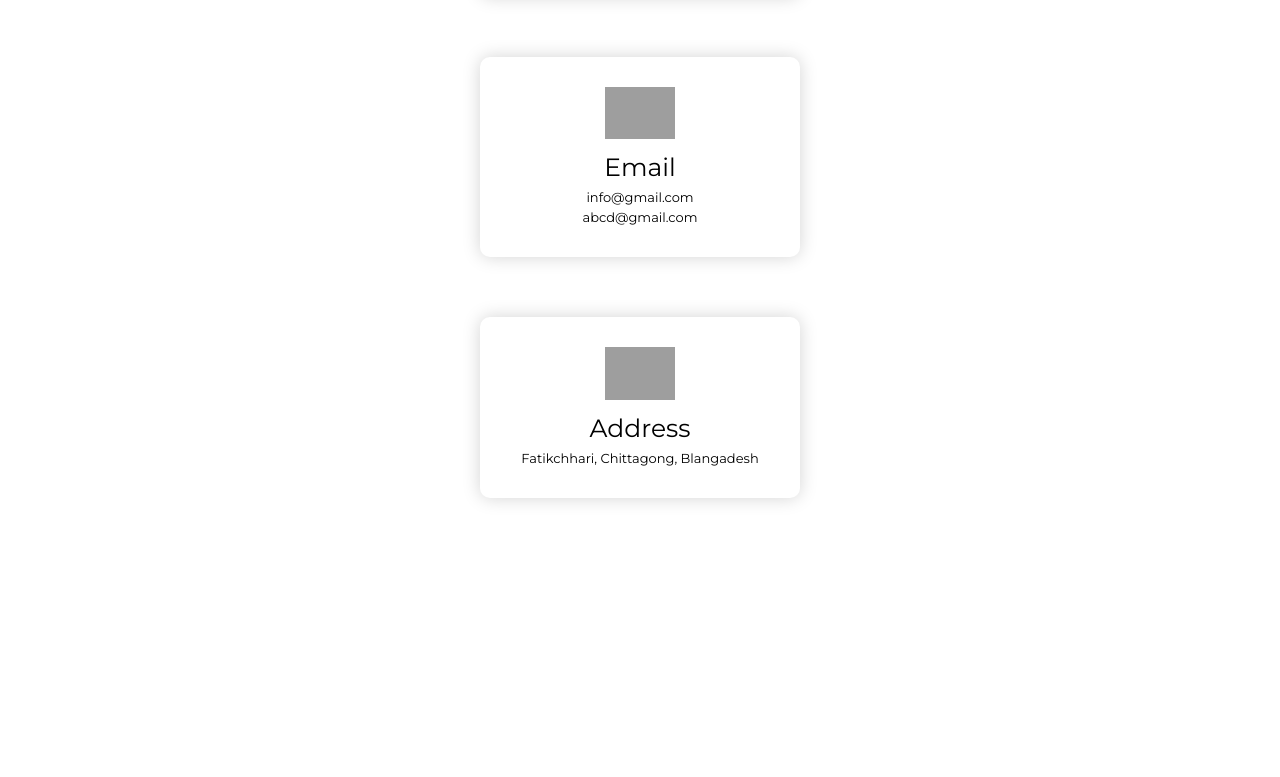
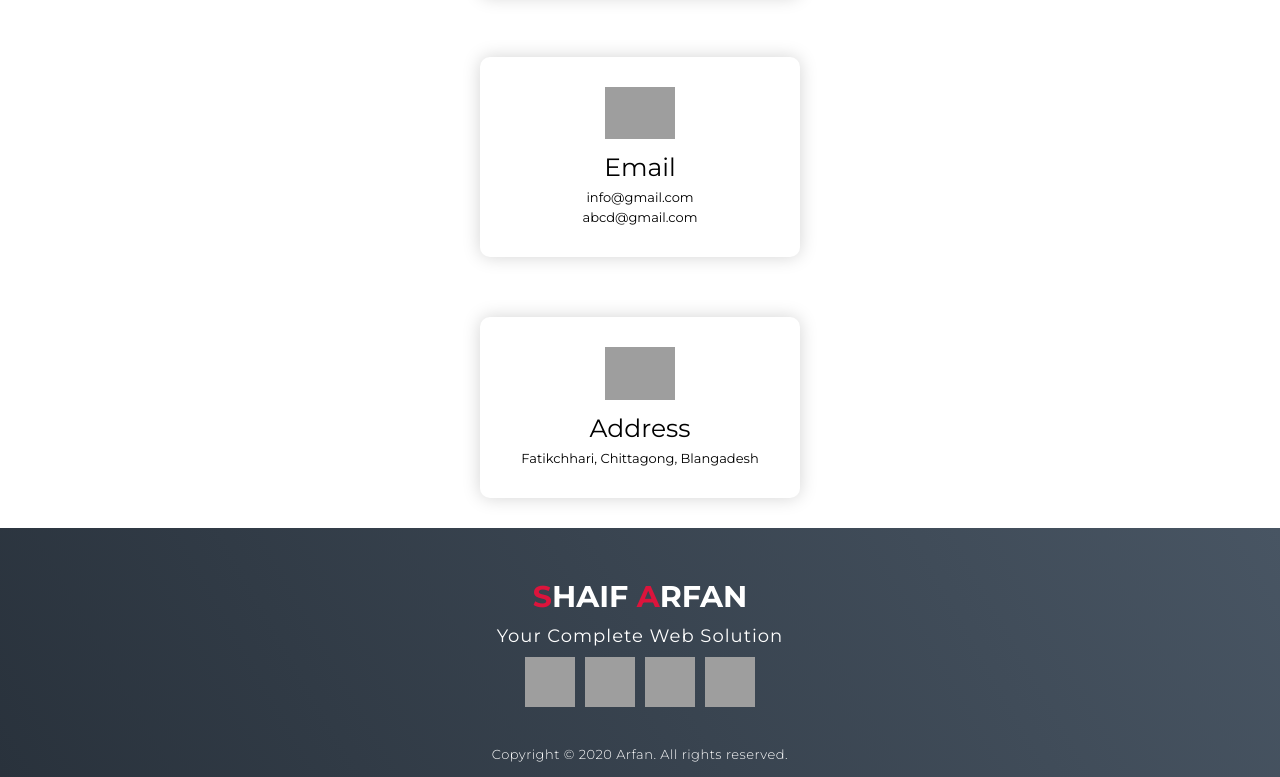
Before and after one commit to pedropaulo2/one-page-web-cifar, a plain HTML site: page index.html in a window 1280 px wide. Shown: the part 7126-7903 px from the top of the page. Before the commit the page ends 7654 px from the top, so only its background shows below. Drawn offline with Linux system fonts and the light colour scheme; grey boxes are pictures that could not be loaded.

Commit message:
Adiciona footer

```diff
--- a/index.html
+++ b/index.html
@@ -185,5 +185,32 @@
     </section>
     <!-- End Contact Section -->
 
+    <!-- Footer -->
+    <section id="footer">
+        <div class="footer container">
+            <div class="brand"><h1><span>S</span>haif <span>A</span>rfan</h1></div>
+            <h2>Your Complete Web Solution</h2>
+            <div class="social-icon">
+                <div class="social-item">
+                    <a href="#"><img src="https://img.icons8.com/bubbles/100/000000/facebook-new.png" alt="facebook icon"></a>
+                </div>
+
+                <div class="social-item">
+                    <a href="#"><img src="https://img.icons8.com/bubbles/100/000000/instagram-new.png" alt="instagram icon"></a>
+                </div>
+
+                <div class="social-item">
+                    <a href="#"><img src="https://img.icons8.com/bubbles/100/000000/twitter.png" alt="twitter icon"></a>
+                </div>
+
+                <div class="social-item">
+                    <a href="#"><img src="https://img.icons8.com/bubbles/100/000000/behance.png" alt="behance icon"></a>
+                </div>
+            </div>
+            <p>Copyright © 2020 Arfan. All rights reserved.</p>
+        </div>
+    </section>
+    <!-- End Footer -->
+
 </body>
 </html>
--- a/style.css
+++ b/style.css
@@ -70,6 +70,16 @@ p {
 .cta:hover {
     color: white;
     background-color: crimson;
+}
+
+.brand h1 {
+    font-size: 3rem;
+    text-transform: uppercase;
+    color: white;
+}
+
+.brand h1 span {
+    color: crimson;
 }
 
 /* Hero Section */
@@ -430,6 +440,55 @@ p {
 
 /* End Contact Section */
 
+/* Footer */
+
+#footer {
+    background-image: linear-gradient(60deg, #29323c 0%, #485563 100%);
+}
+
+#footer .footer {
+    min-height: 200px;
+    flex-direction: column;
+    padding-top: 50px;
+    padding-bottom: 10px;
+}
+
+#footer h2 {
+    color: white;
+    font-weight: 500;
+    font-size: 1.8rem;
+    letter-spacing: .1rem;
+    margin-top: 10px;
+    margin-bottom: 10px;
+}
+
+#footer .social-icon {
+    display: flex;
+    margin-bottom: 30px;
+}
+
+#footer .social-item {
+    height: 50px;
+    width: 50px;
+    margin: 0 5px;
+}
+
+#footer .social-item img {
+    filter: grayscale(1);
+    transition: .3s ease filter;
+}
+
+#footer .social-item img:hover {
+    filter: grayscale(0);
+}
+
+#footer p {
+    color: white;
+    font-size: 1.3rem;
+}
+
+/* End Footer */
+
 /* Keyframes */
 @keyframes text_reveal_box {
     50% {
```
